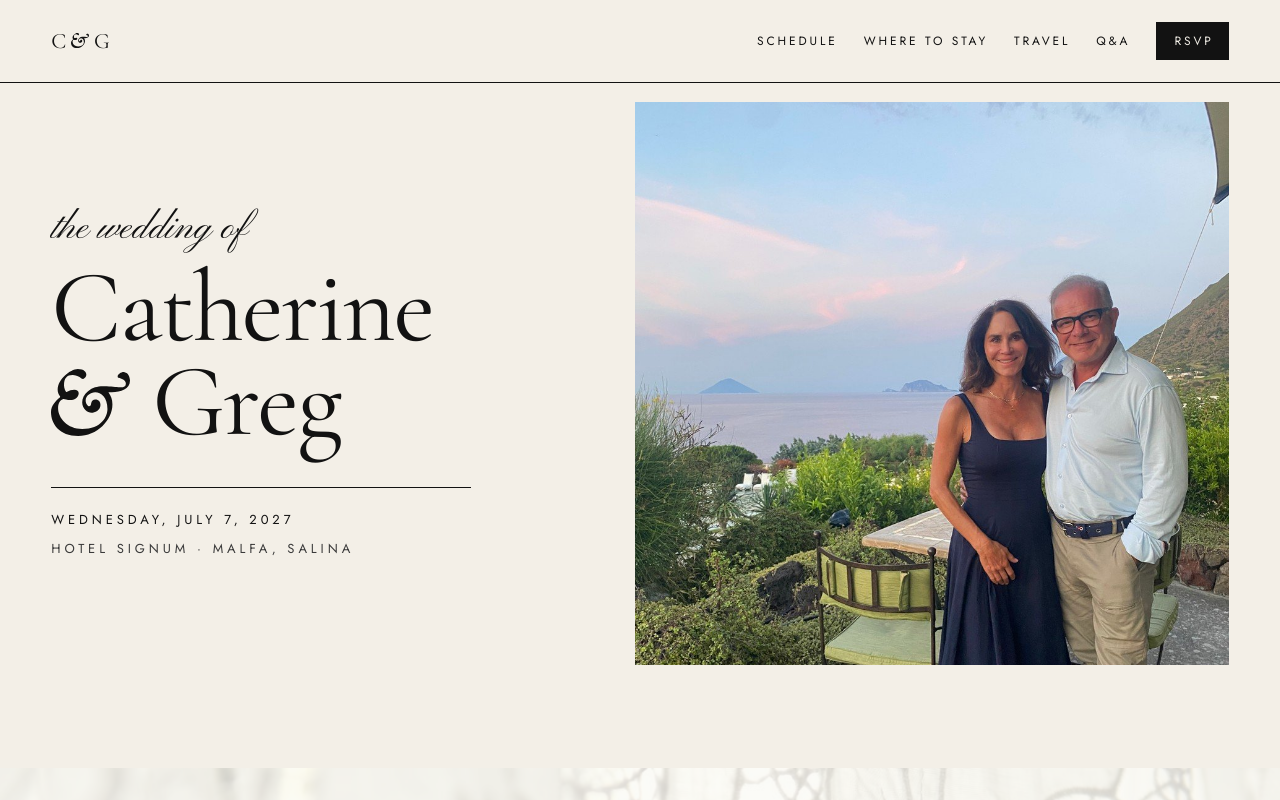
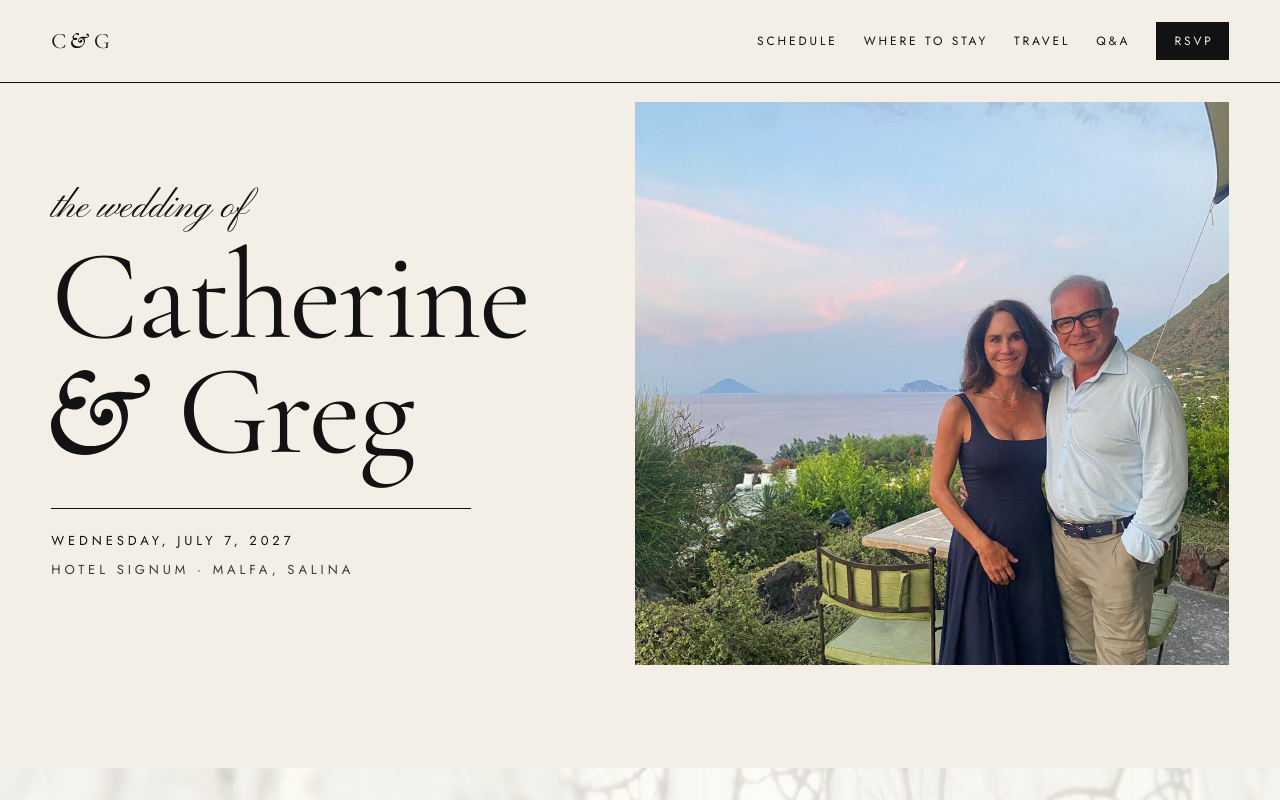
Before and after one commit to Brooke-Alexandra/catherine-greg-wedding, a plain HTML site: page site/index.html in a window 1280 px wide. Shown: the top 800 px of the page. Drawn offline with nearby package versions, Linux system fonts and the light colour scheme.

Commit message:
Couple hero: larger names

```diff
--- a/site/index.html
+++ b/site/index.html
@@ -89,7 +89,7 @@ img{max-width:100%}
 <div style="flex: 1 1 380px; min-width: 0; display: flex; flex-direction: column; gap: clamp(24px, 3vw, 44px);">
 <div style="display: flex; flex-direction: column; gap: 12px;">
 <p style="margin: 0; font-family: 'Pinyon Script', cursive; font-size: clamp(30px, 3vw, 44px); line-height: 1;">the wedding of</p>
-<h1 style="margin: 0; font-family: 'Cormorant Garamond', Georgia, serif; font-weight: 400; font-size: clamp(60px, 8vw, 124px); line-height: 0.92; letter-spacing: -0.02em;">Catherine<br><img src="images/gpp-amp.svg" alt="&amp;" style="height: 0.66em; width: auto; vertical-align: -0.02em;"> Greg</h1>
+<h1 style="margin: 0; font-family: 'Cormorant Garamond', Georgia, serif; font-weight: 400; font-size: clamp(68px, 10vw, 156px); line-height: 0.9; letter-spacing: -0.02em;">Catherine<br><img src="images/gpp-amp.svg" alt="&amp;" style="height: 0.66em; width: auto; vertical-align: -0.02em;"> Greg</h1>
 </div>
 <div style="display: flex; flex-direction: column; gap: 10px; border-top: 1px solid #121212; padding-top: 22px; max-width: 420px;">
 <p style="margin: 0; font-size: 13px; letter-spacing: 0.3em; text-transform: uppercase;">Wednesday, July 7, 2027</p>
```
